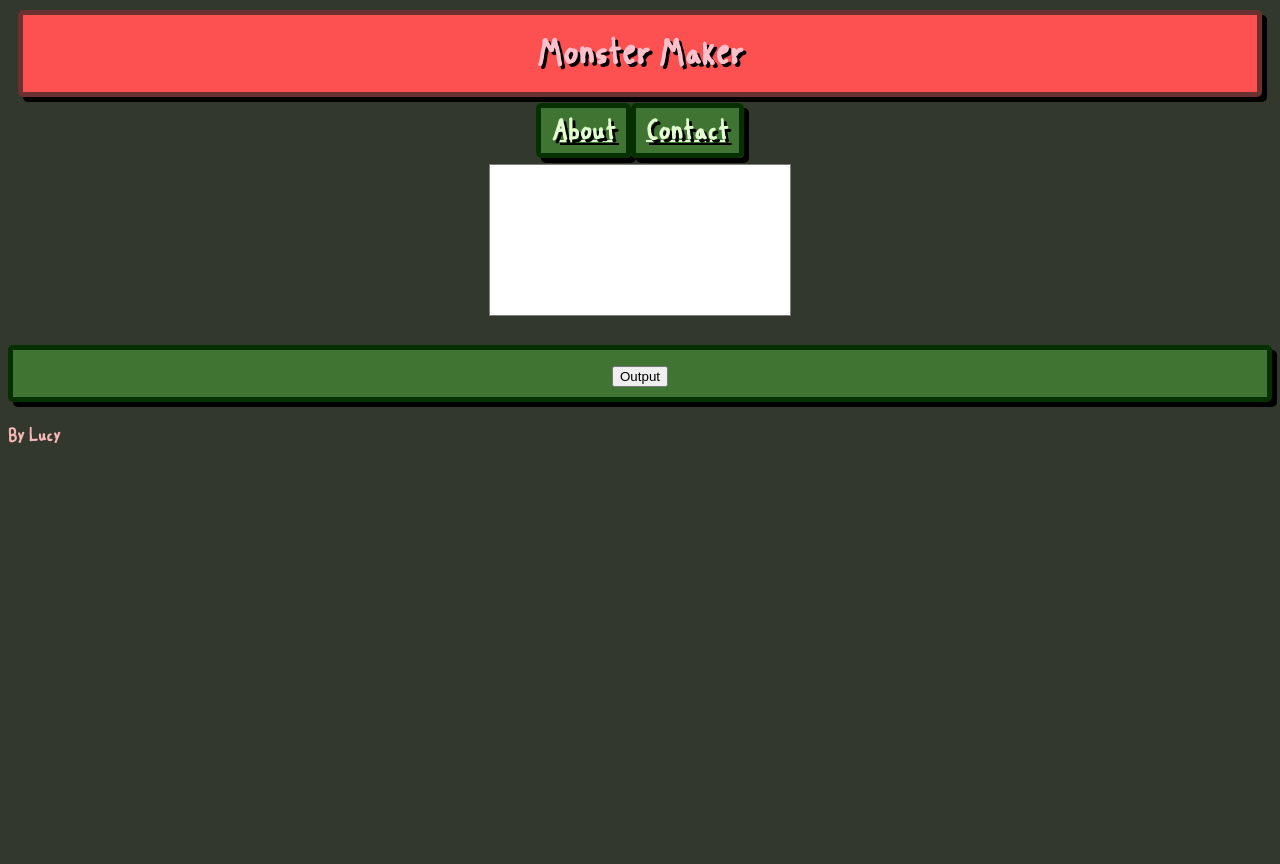
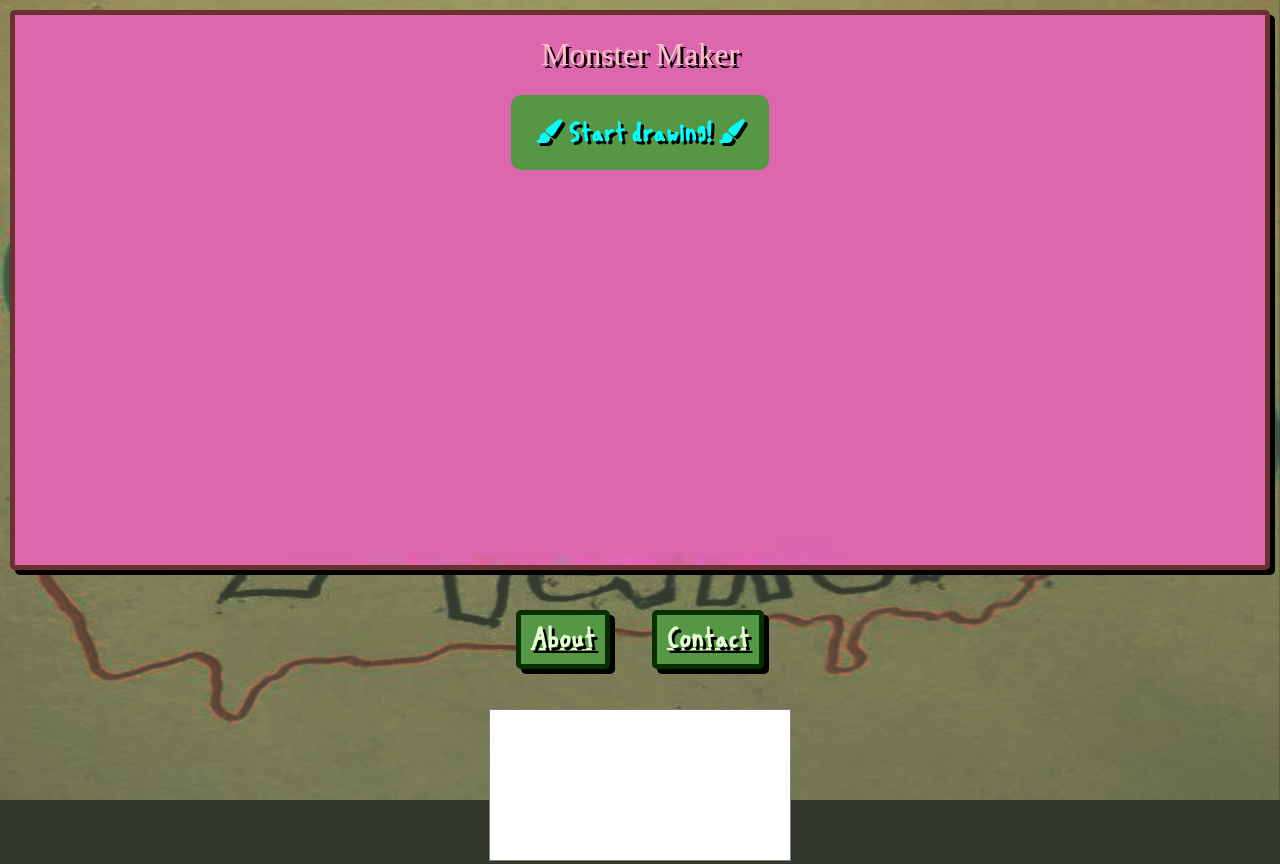
Before and after one commit to DaveDood2/CapstoneProject, a website: page index.html in a window 1280 px wide. Shown: the top 864 px of the page. Before the commit the page ends 800 px from the top, so only its background shows below. Drawn offline with nearby package versions, Linux system fonts and the light colour scheme; a web font is replaced by a local one.

Commit message:
Finished week 5 capstone work

```diff
--- a/index.html
+++ b/index.html
@@ -3,21 +3,41 @@
 <head>
   <meta charset="UTF-8">
   <meta name="viewport" content="width=device-width, initial-scale=1.0">
-  <title>Document</title>
+  <title>Welcome to Monster Maker!</title>
   <link rel="stylesheet" href="style.css"/>
+  <link
+  rel="stylesheet"
+  href="https://cdnjs.cloudflare.com/ajax/libs/normalize/8.0.1/normalize.min.css"
+/>
+<link rel="preconnect" href="https://fonts.googleapis.com">
+<link rel="preconnect" href="https://fonts.gstatic.com" crossorigin>
+<link href="https://fonts.googleapis.com/css2?family=Roboto+Mono:ital@0;1&family=Rubik+Dirt&display=swap" rel="stylesheet">
+
+<link
+  href="https://cdnjs.cloudflare.com/ajax/libs/font-awesome/6.0.0/css/all.min.css"
+  rel="stylesheet"
+/>
 </head>
 <body>
-  <header>
-    <h1>Monster Maker</h1>
+  <header class="hero">
+    <h1 class="rubik-dirt-regular">Monster Maker</h1>
+    <a href="start_drawing.html"><i class="fa-solid fa-paintbrush"></i> Start drawing! <i class="fa-solid fa-paintbrush"></i></a>
   </header>
   <nav>
-    <a href="about.html">About</a><a href="contact.html">Contact</a>
+    <i class="fas fa-bars"></i>
+    <div class="hidden--mobile">
+
+      <a href="about.html">About</a>
+      <a href="contact.html">Contact</a>
+    </div>
   </nav>
   <main>
+    <img id="monsterMakerBack" src="monsterMaker.jpg" class="appear">
+
     <canvas id="myCanvas" width="300" height="150"></canvas>
 
     <script src="draw.js"></script>
-
+    <script src="index.js"></script>
     <p>
     <button onclick="save()">Output</button>
     </p>
--- /dev/null
+++ b/index.js
@@ -0,0 +1,3 @@
+document.querySelector(".fa-bars").addEventListener("click", () => {
+  document.querySelector("nav > div").classList.toggle("hidden--mobile");
+});
--- a/style.css
+++ b/style.css
@@ -1,19 +1,68 @@
+:root {
+  --primary-color: rgb(86, 151, 70);
+  --primary-darker: rgb(50, 56, 44);
+  --secondary-color: rgb(253, 80, 80);
+  --secondary-darker: rgb(107, 48, 48);
+  --text-primary-color: rgb(227, 255, 210);
+  --text-secondary-color: rgb(245, 183, 183);
+
+  --grape-solid: purple;
+  --grape-back: rgb(219, 175, 219);
+  --apple-solid: rgb(248, 99, 72);
+  --apple-back: rgb(0, 0, 0);
+  --orange-solid: orange;
+  --orange-back: rgb(252, 232, 197);
+  --banana-solid: rgb(210, 255, 87);
+  --banana-back: rgb(255, 246, 193);
+  --blueberry-solid: rgb(79, 96, 250);
+  --blueberry-back: rgb(179, 225, 255);
+}
+
+.hero {
+  background-image: url(peasintSpinProfile.gif);
+  background-size: cover;
+  background-repeat:repeat;
+  height: 70vh;
+}
+
+.hero > a {
+  text-decoration: none;
+  background-color: var(--primary-color);
+  font-size: 1.5em;
+  padding: 1.5rem;
+  border-radius: 10px;
+}
+
 header, h2 {
   text-align: center;
   color: pink;
-  background-color: rgb(253, 80, 80);
+  background-color: var(--secondary-color);
   border-radius: 5px;
-  border: 5px solid rgb(107, 48, 48);
+  border: 5px solid var(--secondary-darker);
   margin: 10px;
   text-shadow: 3px 3px black;
   box-shadow: 5px 5px black;
+  display: flex;
+  flex-direction: column;
+  align-items: center;
 }
 
 body {
   font-family: "permanentMarker";
-  background-color: rgb(50, 56, 44);
-  color: rgb(245, 183, 183);
+  background-color: var(--primary-darker);
+  color: var(--text-secondary-color);
   font-weight: bolder;
+}
+
+#monsterMakerBack {
+  position: fixed;
+  top: 0px;
+  left: 0px;
+  width: 100%;
+  height: 100%;
+  opacity: 50%;
+  z-index: -100;
+  mix-blend-mode:color-dodge;
 }
 
 canvas {
@@ -21,21 +70,29 @@ canvas {
   background-color: white;
 }
 
-nav {
-  text-align: center;
+nav > div, nav {
+  /* text-align: center;*/
   margin: 20px;
+  display: flex;
+  flex-direction: row;
+  justify-content: center;
+  /* align-items: center; */
 }
 
 p, nav a {
   font-size: 25px;
   text-shadow: 3px 3px black;
-  color: rgb(227, 255, 210);
-  background-color: rgb(63, 116, 50);
+  color: var(--text-primary-color);
+  background-color: var(--primary-color);
   border-radius: 5px;
   border: 5px solid rgb(6, 48, 0);
   box-shadow: 5px 5px black;
   padding: 10px;
+  margin-left: 10%;
+  margin-right: 10%;
+  width: fit-content;
 }
+
 
 main {
   text-align: center;
@@ -46,7 +103,15 @@ a {
 }
 
 .shake {
-  animation: shake 0.8s infinite;
+  animation: shake 0.8s normal;
+}
+
+button:hover, a:hover {
+  border: 5px dotted var(--text-primary-color);
+}
+
+button {
+  border: 5px solid var(--primary-darker);
 }
 
 @keyframes shake{
@@ -65,19 +130,46 @@ a {
   }
 }
 
+.appear {
+  animation: appear 5s ;
+}
+
+@keyframes appear{
+  0%{
+    opacity: 0%;
+  }
+  100%{
+    opacity: 50%;
+  }
+}
+
 @font-face {
   font-family: "permanentMarker";
   src: url("Permanentmarker-Regular.ttf");
+}
+
+
+
+.roboto-mono {
+  font-family: "Roboto Mono", serif;
+  font-optical-sizing: auto;
+  font-weight: 400;
+  font-style: normal;
+}
+
+.rubik-dirt-regular {
+  font-family: "Rubik Dirt", serif;
+  font-weight: 400;
+  font-style: normal;
 }
 
 * {box-sizing:border-box}
 
 /* Slideshow container */
 .slideshow-container {
-  max-width: 1000px;
+  max-width: 80vh;
   position: relative;
   margin: auto;
-
 }
 
 .mySlides img {
@@ -88,6 +180,7 @@ a {
 /* Hide the images by default */
 .mySlides {
   display: none;
+  height: 100%;
 }
 
 /* Next & previous buttons */
@@ -171,3 +264,28 @@ a {
   from {opacity: .4}
   to {opacity: 1}
 }
+
+@media (min-width: 550px) {
+  nav > .fa-bars{
+    display: none;
+  }
+
+  nav {
+    flex-direction: row;
+  }
+}
+
+@media (max-width: 550px) {
+  nav > div {
+    display: flex;
+    flex-direction: column;
+  }
+
+  .hidden--mobile {
+    display: none;
+  }
+
+  .fa-bars {
+    box-shadow: 2px 2px black;
+  }
+}
```
Also changed, not shown: about.html (+15 -4 lines), contact.html (+20 -9 lines), start_drawing.html (added, +79 -0 lines), peasintSpinProfile.gif (added).
